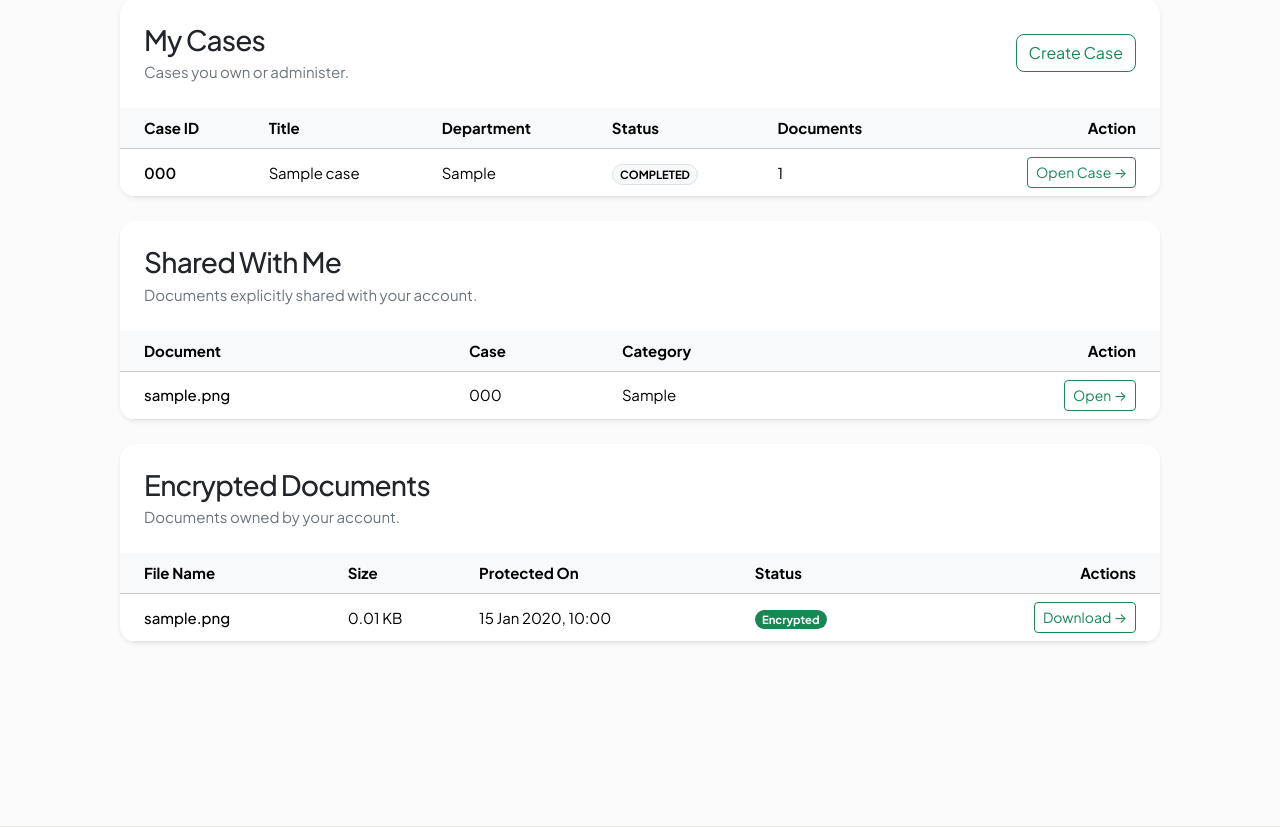
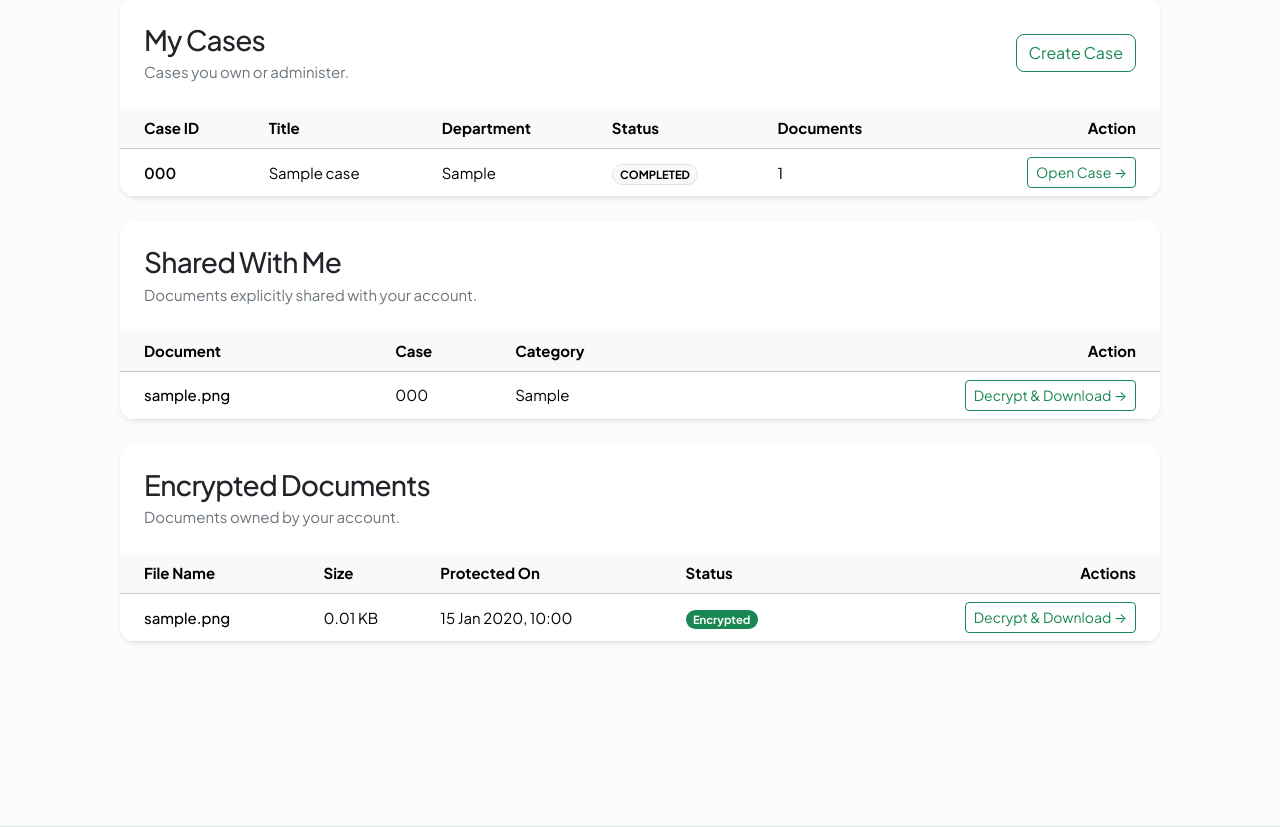
Before and after one commit to 1Y20ash/SecureCloudStorage, a Flask app: page /dashboard in a window 1280 px wide. Shown: the part 473-1300 px from the top of the page. Run offline with Flask 3, Linux system fonts and the light colour scheme; a user stored in the database is signed in; tables that the repository leaves empty hold one stand-in row (values such as "Sample post").

Commit message:
fix(ui): route dashboard downloads through decrypt dialog

```diff
--- a/templates/dashboard.html
+++ b/templates/dashboard.html
@@ -23,14 +23,14 @@
   <div class="card border-0 shadow-sm rounded-4 overflow-hidden mb-4">
     <div class="card-header bg-white border-0 p-4"><h2 class="h3 mb-1">Shared With Me</h2><p class="text-secondary mb-0">Documents explicitly shared with your account.</p></div>
     <div class="table-responsive"><table class="table table-hover align-middle mb-0"><thead class="table-light"><tr><th class="ps-4">Document</th><th>Case</th><th>Category</th><th class="text-end pe-4">Action</th></tr></thead><tbody>
-    {% for document in shared_documents %}<tr><td class="ps-4 fw-medium">{{ document.stored_file.original_filename }}</td><td>{{ document.case.case_number }}</td><td>{{ document.category }}</td><td class="text-end pe-4"><a class="btn btn-sm btn-outline-success" href="{{ url_for('download', file_id=document.stored_file.id) }}">Open →</a></td></tr>{% endfor %}
+    {% for document in shared_documents %}<tr><td class="ps-4 fw-medium">{{ document.stored_file.original_filename }}</td><td>{{ document.case.case_number }}</td><td>{{ document.category }}</td><td class="text-end pe-4"><a class="btn btn-sm btn-outline-success decrypt-download-trigger" href="{{ url_for('download', file_id=document.stored_file.id) }}" data-download-url="{{ url_for('download', file_id=document.stored_file.id) }}" data-document-name="{{ document.stored_file.original_filename }}">Decrypt & Download →</a></td></tr>{% endfor %}
     </tbody></table></div>
   </div>
   {% endif %}
 
   <div class="card border-0 shadow-sm rounded-4 overflow-hidden">
     <div class="card-header bg-white border-0 p-4"><h2 class="h3 mb-1">Encrypted Documents</h2><p class="text-secondary mb-0">Documents owned by your account.</p></div>
-    {% if files %}<div class="table-responsive"><table class="table table-hover align-middle mb-0"><thead class="table-light"><tr><th class="ps-4">File Name</th><th>Size</th><th>Protected On</th><th>Status</th><th class="text-end pe-4">Actions</th></tr></thead><tbody>{% for file in files %}<tr><td class="ps-4 fw-medium">{{ file.original_filename }}</td><td>{{ "%.2f"|format(file.file_size / 1024) }} KB</td><td>{{ file.uploaded_at.strftime('%d %b %Y, %H:%M') }}</td><td><span class="badge rounded-pill text-bg-success">Encrypted</span></td><td class="pe-4 text-end"><a class="btn btn-sm btn-outline-success" href="{{ url_for('download', file_id=file.id) }}">Download →</a></td></tr>{% endfor %}</tbody></table></div>{% else %}<div class="card-body text-center py-4"><p class="text-secondary mb-0">No encrypted documents yet.</p></div>{% endif %}
+    {% if files %}<div class="table-responsive"><table class="table table-hover align-middle mb-0"><thead class="table-light"><tr><th class="ps-4">File Name</th><th>Size</th><th>Protected On</th><th>Status</th><th class="text-end pe-4">Actions</th></tr></thead><tbody>{% for file in files %}<tr><td class="ps-4 fw-medium">{{ file.original_filename }}</td><td>{{ "%.2f"|format(file.file_size / 1024) }} KB</td><td>{{ file.uploaded_at.strftime('%d %b %Y, %H:%M') }}</td><td><span class="badge rounded-pill text-bg-success">Encrypted</span></td><td class="pe-4 text-end"><a class="btn btn-sm btn-outline-success decrypt-download-trigger" href="{{ url_for('download', file_id=file.id) }}" data-download-url="{{ url_for('download', file_id=file.id) }}" data-document-name="{{ file.original_filename }}">Decrypt & Download →</a></td></tr>{% endfor %}</tbody></table></div>{% else %}<div class="card-body text-center py-4"><p class="text-secondary mb-0">No encrypted documents yet.</p></div>{% endif %}
   </div>
 </div>
 {% endblock %}
```
